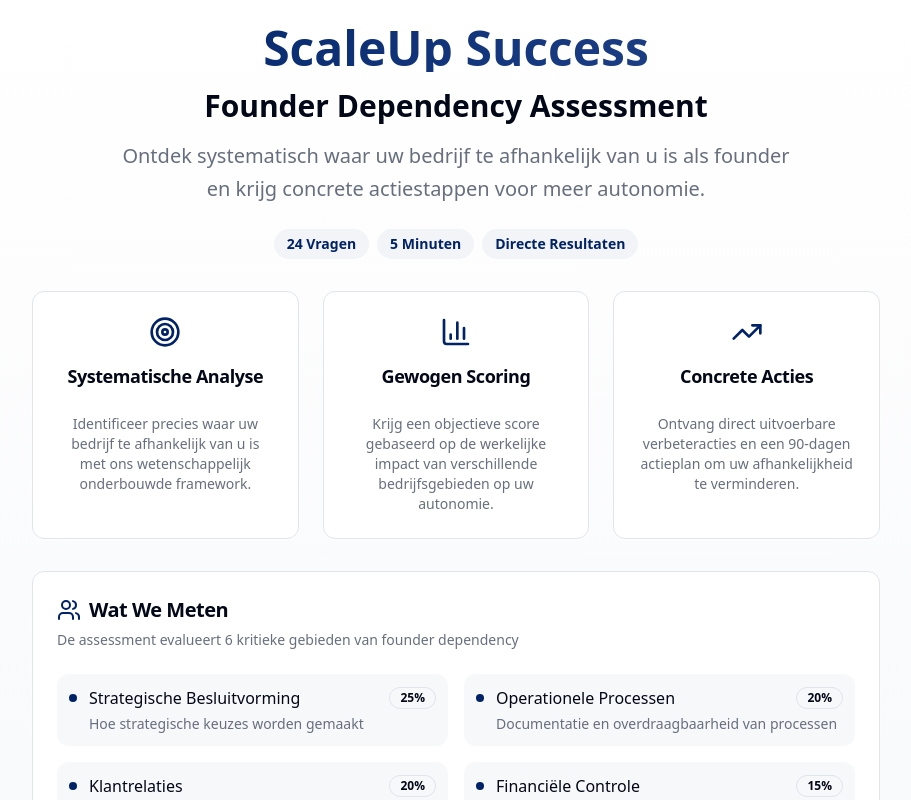
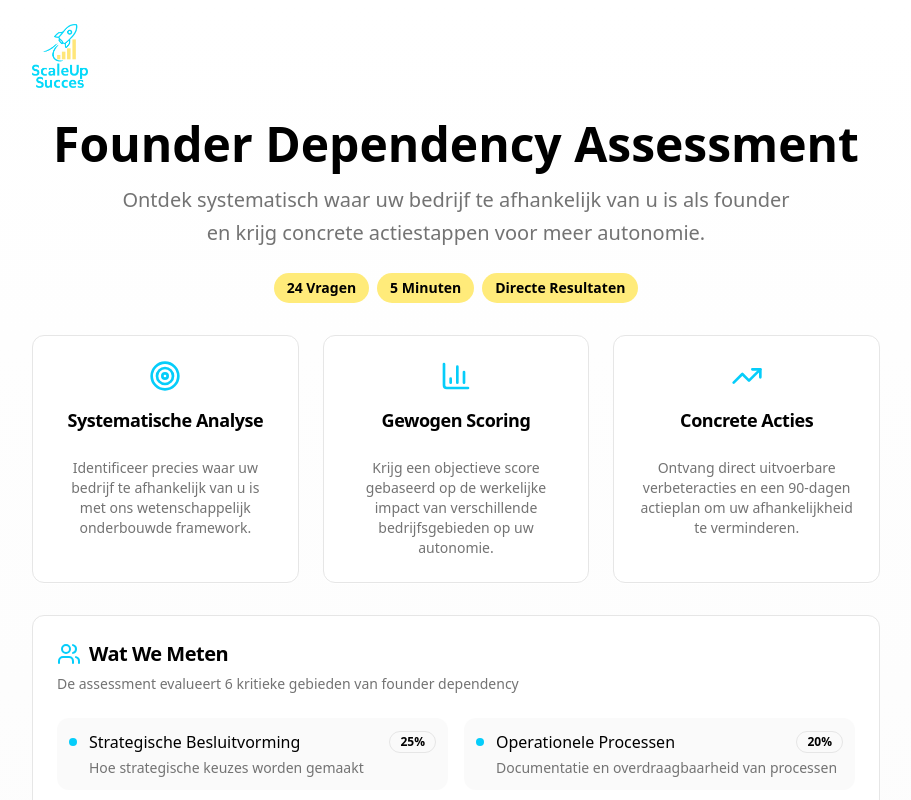
Before and after one commit to kesselaer/scaleup-succes-founder-dependency-assessment, a React (Vite) app: page / in a window 1280 px wide. Shown: the top 800 px of the page, without its empty margins (184-1095 px from the left). Built offline with nearby package versions, Linux system fonts and the light colour scheme.

Commit message:
Add color and logo
Incorporate specified colors and logo into the design.

```diff
--- a/src/components/AssessmentForm.tsx
+++ b/src/components/AssessmentForm.tsx
@@ -162,6 +162,18 @@ const AssessmentForm: React.FC<AssessmentFormProps> = ({ onComplete }) => {
 
   return (
     <div className="max-w-4xl mx-auto p-6 space-y-6">
+      {/* Header with Logo */}
+      <div className="flex items-center justify-between mb-4">
+        <img
+          src="/lovable-uploads/aae4a66f-0a08-4c87-9d41-874b9a207de2.png"
+          alt="ScaleUp Success Logo"
+          className="h-12 w-auto"
+        />
+        <div className="text-sm text-muted-foreground">
+          Founder Dependency Assessment
+        </div>
+      </div>
+
       {/* Progress Bar */}
       <div className="space-y-2">
         <div className="flex justify-between text-sm text-muted-foreground">
--- a/src/components/IntroPage.tsx
+++ b/src/components/IntroPage.tsx
@@ -19,15 +19,23 @@ interface IntroPageProps {
 const IntroPage: React.FC<IntroPageProps> = ({ onStart }) => {
   return (
     <div className="max-w-4xl mx-auto p-6 space-y-8">
+      {/* Header with Logo */}
+      <div className="flex items-start justify-between mb-8">
+        <div className="flex items-center space-x-4">
+          <img
+            src="/lovable-uploads/aae4a66f-0a08-4c87-9d41-874b9a207de2.png"
+            alt="ScaleUp Success Logo"
+            className="h-16 w-auto"
+          />
+        </div>
+      </div>
+
       {/* Hero Section */}
       <div className="text-center space-y-6">
         <div className="space-y-4">
-          <h1 className="text-4xl md:text-5xl font-bold bg-gradient-hero bg-clip-text text-transparent">
-            ScaleUp Success
+          <h1 className="text-4xl md:text-5xl font-bold text-foreground">
+            Founder Dependency Assessment
           </h1>
-          <h2 className="text-2xl md:text-3xl font-semibold text-foreground">
-            Founder Dependency Assessment
-          </h2>
           <p className="text-xl text-muted-foreground max-w-2xl mx-auto leading-relaxed">
             Ontdek systematisch waar uw bedrijf te afhankelijk van u is als founder
             en krijg concrete actiestappen voor meer autonomie.
@@ -35,13 +43,13 @@ const IntroPage: React.FC<IntroPageProps> = ({ onStart }) => {
         </div>
 
         <div className="flex flex-wrap justify-center gap-2 mt-6">
-          <Badge variant="secondary" className="text-sm px-3 py-1">
+          <Badge variant="secondary" className="text-sm px-3 py-1 bg-accent text-accent-foreground">
             24 Vragen
           </Badge>
-          <Badge variant="secondary" className="text-sm px-3 py-1">
+          <Badge variant="secondary" className="text-sm px-3 py-1 bg-accent text-accent-foreground">
             5 Minuten
           </Badge>
-          <Badge variant="secondary" className="text-sm px-3 py-1">
+          <Badge variant="secondary" className="text-sm px-3 py-1 bg-accent text-accent-foreground">
             Directe Resultaten
           </Badge>
         </div>
--- a/src/components/ResultsPage.tsx
+++ b/src/components/ResultsPage.tsx
@@ -144,12 +144,24 @@ const ResultsPage: React.FC<ResultsPageProps> = ({ scores, onRestart }) => {
 
   return (
     <div className="max-w-6xl mx-auto p-6 space-y-8">
+      {/* Header with Logo */}
+      <div className="flex items-center justify-between mb-4">
+        <img
+          src="/lovable-uploads/aae4a66f-0a08-4c87-9d41-874b9a207de2.png"
+          alt="ScaleUp Success Logo"
+          className="h-12 w-auto"
+        />
+        <div className="text-sm text-muted-foreground">
+          Assessment Resultaten
+        </div>
+      </div>
+
       {/* Overall Score Card */}
       <Card className="shadow-elevated bg-gradient-subtle border-0">
         <CardHeader className="text-center pb-4">
           <div className="flex justify-center items-center space-x-3 mb-4">
-            <overallAssessment.icon className={`w-8 h-8 text-${overallAssessment.color}`} />
-            <CardTitle className="text-3xl">Uw Founder Dependency Score</CardTitle>
+            <overallAssessment.icon className={`w-8 h-8 text-primary`} />
+            <CardTitle className="text-3xl text-foreground">Uw Founder Dependency Score</CardTitle>
           </div>
 
           <div className="text-6xl font-bold text-primary mb-2">
@@ -158,12 +170,12 @@ const ResultsPage: React.FC<ResultsPageProps> = ({ scores, onRestart }) => {
 
           <Badge
             variant="secondary"
-            className={`text-lg px-4 py-2 bg-${overallAssessment.color}/10 text-${overallAssessment.color} border-${overallAssessment.color}/20`}
+            className="text-lg px-4 py-2 bg-accent text-accent-foreground"
           >
             {overallAssessment.level}
           </Badge>
 
-          <CardDescription className="text-lg mt-4 max-w-2xl mx-auto">
+          <CardDescription className="text-lg mt-4 max-w-2xl mx-auto text-foreground">
             {overallAssessment.description}
           </CardDescription>
         </CardHeader>
@@ -194,11 +206,11 @@ const ResultsPage: React.FC<ResultsPageProps> = ({ scores, onRestart }) => {
               <Progress value={category.percentage} className="h-2" />
 
               {category.average < 3 && (
-                <div className="bg-warning/10 border border-warning/20 rounded-lg p-4">
+                <div className="bg-accent/20 border border-accent/30 rounded-lg p-4">
                   <div className="flex items-start space-x-2">
-                    <Lightbulb className="w-5 h-5 text-warning mt-0.5" />
+                    <Lightbulb className="w-5 h-5 text-foreground mt-0.5" />
                     <div>
-                      <h4 className="font-medium text-warning-foreground mb-1">Verbeteradvies</h4>
+                      <h4 className="font-medium text-foreground mb-1">Verbeteradvies</h4>
                       <p className="text-sm text-muted-foreground leading-relaxed">
                         {getAdvice(category)}
                       </p>
@@ -213,11 +225,11 @@ const ResultsPage: React.FC<ResultsPageProps> = ({ scores, onRestart }) => {
 
       {/* Action Plan */}
       {lowScoreCategories.length > 0 && (
-        <Card className="shadow-card border-warning/20">
+        <Card className="shadow-card border-accent/30">
           <CardHeader>
             <div className="flex items-center space-x-2">
-              <Target className="w-6 h-6 text-warning" />
-              <CardTitle className="text-xl">90-Dagen Actieplan</CardTitle>
+              <Target className="w-6 h-6 text-primary" />
+              <CardTitle className="text-xl text-foreground">90-Dagen Actieplan</CardTitle>
             </div>
             <CardDescription>
               Focus op de laagst scorende categorieën voor maximale impact
@@ -231,11 +243,11 @@ const ResultsPage: React.FC<ResultsPageProps> = ({ scores, onRestart }) => {
                 .slice(0, 3)
                 .map((category, index) => (
                   <div key={category.id} className="flex space-x-4">
-                    <div className="flex-shrink-0 w-8 h-8 bg-warning/10 rounded-full flex items-center justify-center">
-                      <span className="text-sm font-bold text-warning">{index + 1}</span>
+                    <div className="flex-shrink-0 w-8 h-8 bg-accent/20 rounded-full flex items-center justify-center">
+                      <span className="text-sm font-bold text-foreground">{index + 1}</span>
                     </div>
                     <div>
-                      <h4 className="font-medium">{category.name}</h4>
+                      <h4 className="font-medium text-foreground">{category.name}</h4>
                       <p className="text-sm text-muted-foreground mt-1">
                         {getAdvice(category)}
                       </p>
--- a/src/index.css
+++ b/src/index.css
@@ -7,50 +7,50 @@
 @layer base {
   :root {
     --background: 0 0% 100%;
-    --foreground: 222.2 84% 4.9%;
+    --foreground: 0 0% 0%;
 
     --card: 0 0% 100%;
-    --card-foreground: 222.2 84% 4.9%;
+    --card-foreground: 0 0% 0%;
 
     --popover: 0 0% 100%;
-    --popover-foreground: 222.2 84% 4.9%;
+    --popover-foreground: 0 0% 0%;
 
-    /* Professional navy blue for expertise and trust */
-    --primary: 220 100% 20%;
-    --primary-foreground: 0 0% 98%;
-    --primary-light: 220 60% 35%;
-    --primary-dark: 220 100% 15%;
+    /* ScaleUp Success brand colors */
+    --primary: 191 96% 50%;         /* Turquoise blue #05D9F9 */
+    --primary-foreground: 0 0% 100%;
+    --primary-light: 191 80% 65%;    /* Lighter version */
+    --primary-dark: 191 96% 40%;     /* Darker version */
 
-    /* Lighter professional blues */
-    --secondary: 220 30% 96%;
-    --secondary-foreground: 220 100% 20%;
+    /* Yellow accent from brand */
+    --secondary: 51 100% 74%;        /* Yellow #FFE678 */
+    --secondary-foreground: 0 0% 0%;
 
-    --muted: 220 15% 95%;
-    --muted-foreground: 220 10% 45%;
+    --muted: 0 0% 96%;
+    --muted-foreground: 0 0% 45%;
 
-    /* Success green for good scores */
-    --accent: 142 69% 45%;
-    --accent-foreground: 0 0% 98%;
+    /* Success and accent using yellow */
+    --accent: 51 100% 74%;           /* Yellow #FFE678 */
+    --accent-foreground: 0 0% 0%;
 
-    /* Warning colors for assessment results */
+    /* Warning colors */
     --warning: 45 93% 58%;
-    --warning-foreground: 220 100% 20%;
+    --warning-foreground: 0 0% 0%;
 
     --destructive: 0 72% 51%;
     --destructive-foreground: 0 0% 98%;
 
-    --border: 220 20% 90%;
-    --input: 220 20% 90%;
-    --ring: 220 100% 20%;
+    --border: 0 0% 90%;
+    --input: 0 0% 90%;
+    --ring: 191 96% 50%;
 
     --radius: 0.75rem;
 
-    /* Professional gradients */
+    /* Brand gradients with turquoise */
     --gradient-primary: linear-gradient(135deg, hsl(var(--primary)), hsl(var(--primary-light)));
     --gradient-hero: linear-gradient(135deg, hsl(var(--primary)) 0%, hsl(var(--primary-light)) 100%);
-    --gradient-subtle: linear-gradient(180deg, hsl(var(--background)) 0%, hsl(var(--secondary)) 100%);
+    --gradient-subtle: linear-gradient(180deg, hsl(var(--background)) 0%, hsl(0 0% 98%) 100%);
 
-    /* Professional shadows */
+    /* Professional shadows with turquoise */
     --shadow-card: 0 4px 20px -2px hsl(var(--primary) / 0.1);
     --shadow-elevated: 0 8px 30px -4px hsl(var(--primary) / 0.15);
 
```
Also changed, not shown: public/lovable-uploads/aae4a66f-0a08-4c87-9d41-874b9a207de2.png (added).
